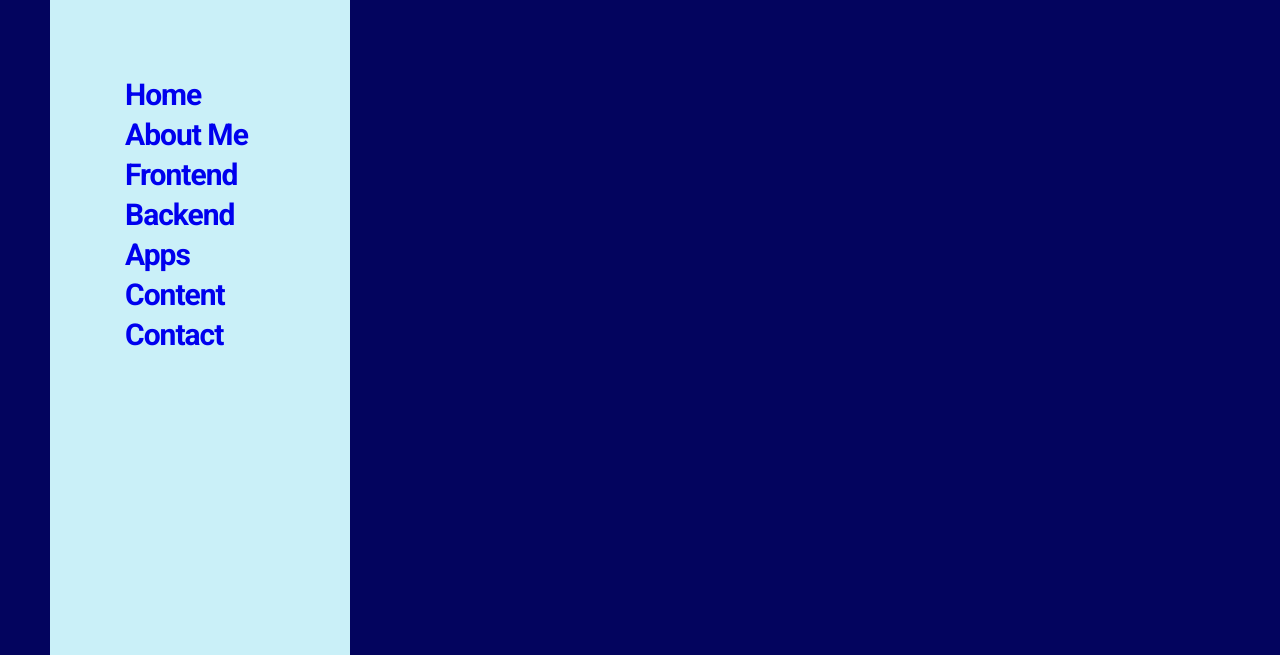
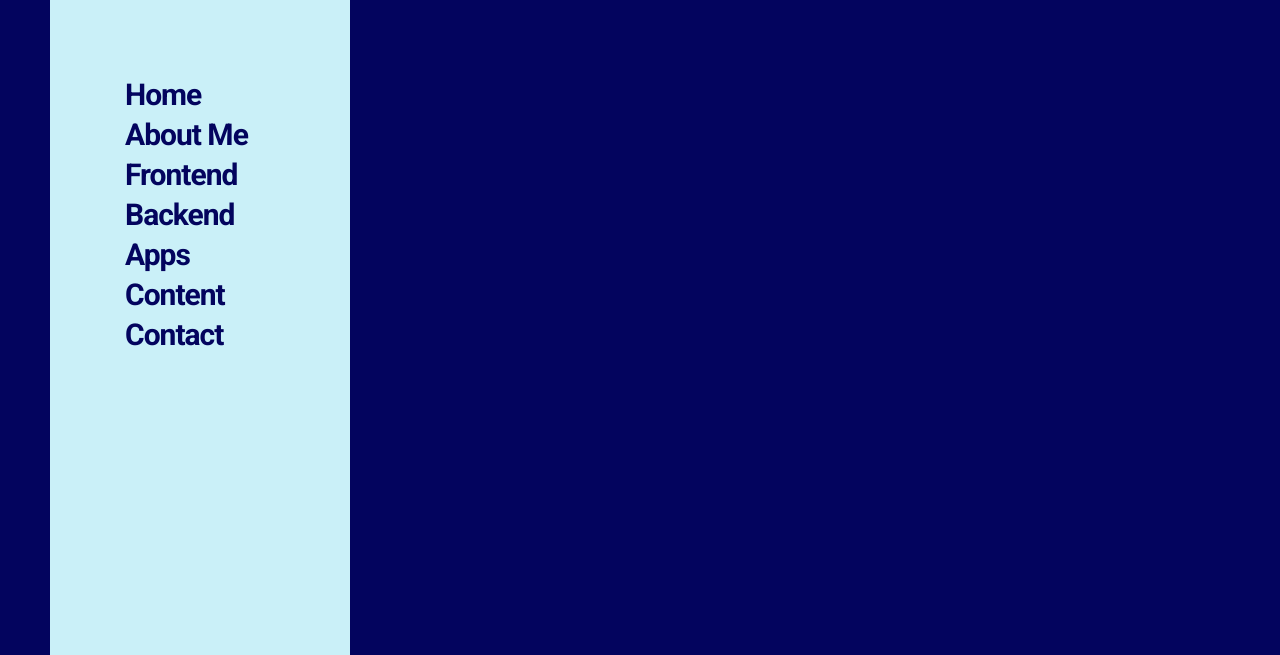
Before and after one commit to DriesVerb/DCI-Portfolio, a website: page index.html in a window 1280 px wide. Shown: the top 655 px of the page. Drawn offline with Linux system fonts and the light colour scheme.

Commit message:
hover error fixed

```diff
--- a/Sass/_sidebar.scss
+++ b/Sass/_sidebar.scss
@@ -34,11 +34,20 @@
     flex-direction: column;
     justify-self: flex-start;
 
-    &__link {
+    /*&__link {
         text-decoration: none;
         font-size: 3rem;
         font-weight: bold;
         letter-spacing: -1px;
+    }*/
+
+    &__link:link,
+    &__link:visited {
+        text-decoration: none;
+        font-size: 3rem;
+        font-weight: bold;
+        letter-spacing: -1px;
+        color: $col-content;
     }
 
     &__link:not(:last-child) {
```
Also changed, not shown: style.css.
